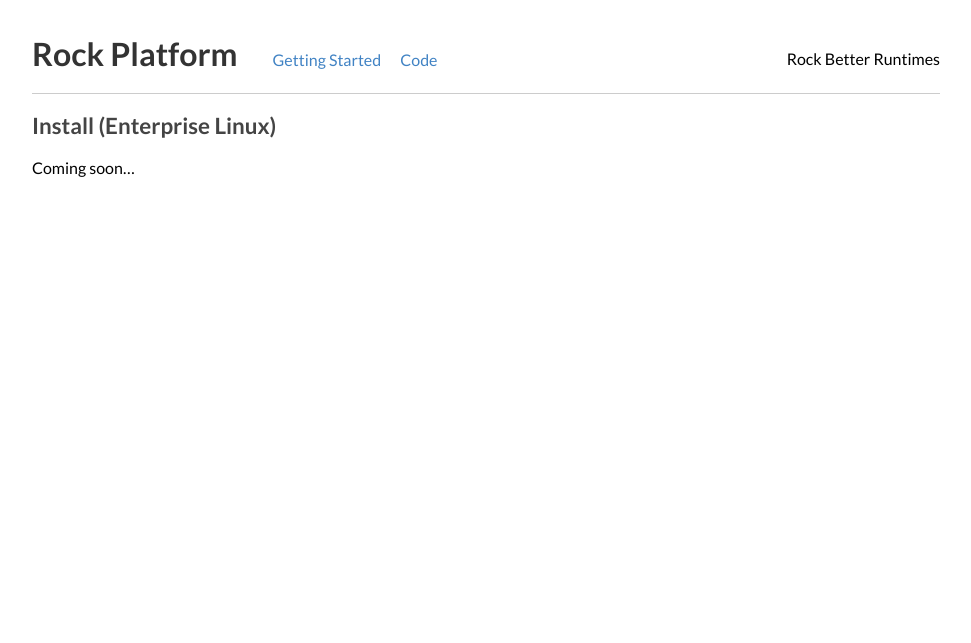
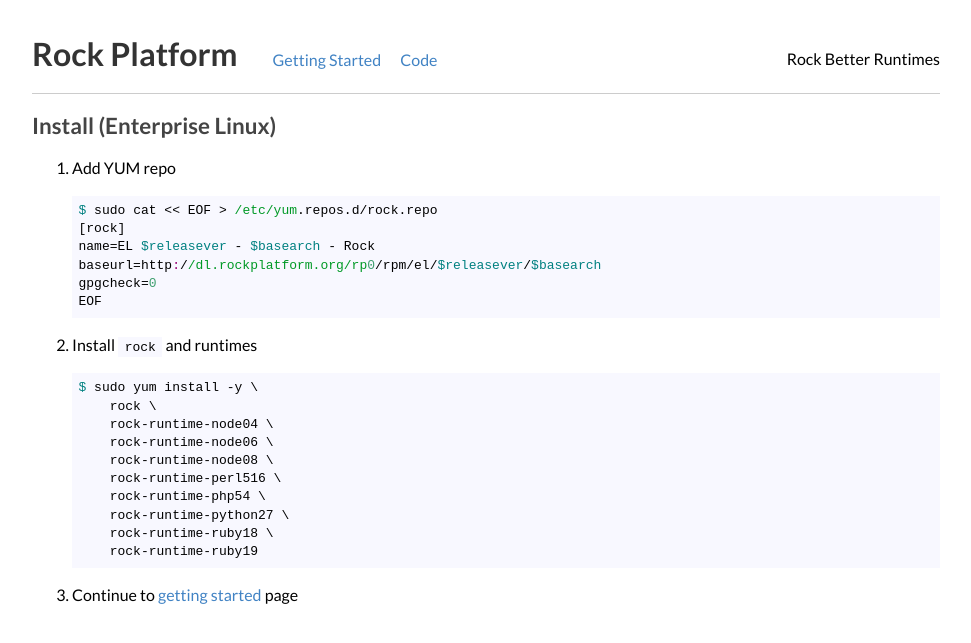
Before and after one commit to silas/rock, a Jekyll site: the page built from install/el/index.md, in a window 1280 px wide. Shown: the top 643 px of the page, without its empty margins (154-1125 px from the left). Built offline with Jekyll 4.4.1, drawn with Linux system fonts in a browser that asks for light colours.

Commit message:
Add EL install guide

```diff
--- a/install/el/index.md
+++ b/install/el/index.md
@@ -5,4 +5,26 @@
 
 # Install (Enterprise Linux)
 
-Coming soon...
+ 1. Add YUM repo
+
+        $ sudo cat << EOF > /etc/yum.repos.d/rock.repo
+        [rock]
+        name=EL $releasever - $basearch - Rock
+        baseurl=http://dl.rockplatform.org/rp0/rpm/el/$releasever/$basearch
+        gpgcheck=0
+        EOF
+
+ 1. Install `rock` and runtimes
+
+        $ sudo yum install -y \
+            rock \
+            rock-runtime-node04 \
+            rock-runtime-node06 \
+            rock-runtime-node08 \
+            rock-runtime-perl516 \
+            rock-runtime-php54 \
+            rock-runtime-python27 \
+            rock-runtime-ruby18 \
+            rock-runtime-ruby19
+
+ 1. Continue to [getting started](/getting-started/) page
```
Also changed, not shown: install/vagrant/index.md (+4 -0 lines).
